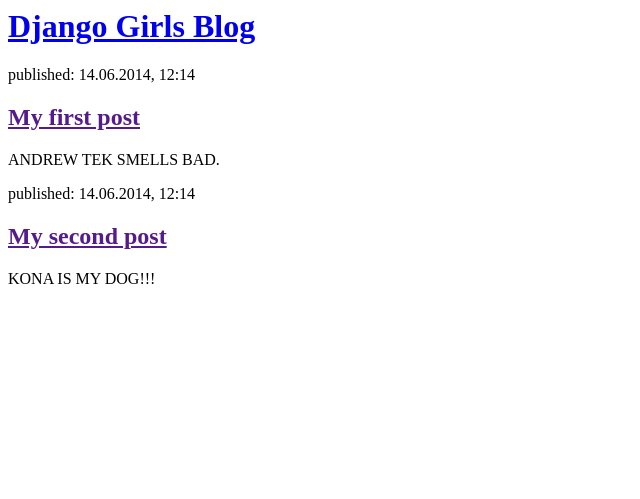
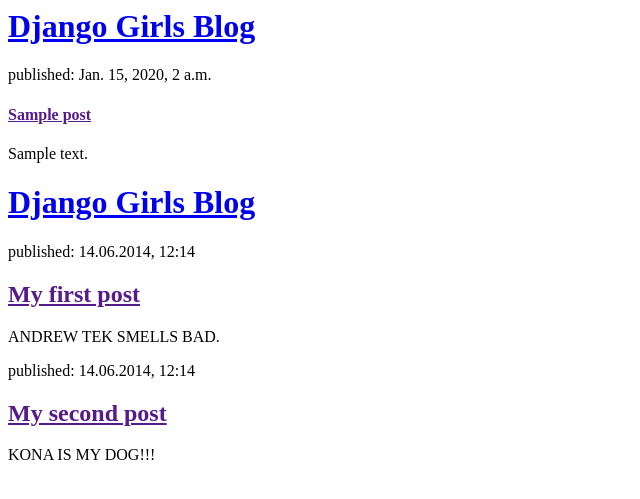
Before and after one commit to macheather/my-first-blog, a Django app: template blog/templates/blog/post_list.html in a window 1280 px wide. Shown: the top 499 px of the page, without its empty margins (0-640 px from the left). Run offline with Django 3.2, Linux system fonts and the light colour scheme; the template is opened without the code that fills it: values that come from a table or form of the project are taken from there, others are empty; tables that the repository leaves empty hold one stand-in row (values such as "Sample post").

Commit message:
Modifited templates to display posts from database.

```diff
--- a/blog/templates/blog/post_list.html
+++ b/blog/templates/blog/post_list.html
@@ -3,6 +3,17 @@
         <title>Django Girls blog</title>
     </head>
     <body>
+      <div>
+      <h1><a href="/">Django Girls Blog</a></h1>
+  </div>
+
+      {% for post in posts %}
+      <div>
+          <p>published: {{ post.published_date }}</p>
+          <h4><a href="">{{ post.title }}</a></h4>
+          <p>{{ post.text|linebreaksbr }}</p>
+      </div>
+          {% endfor %}
         <div>
             <h1><a href="/">Django Girls Blog</a></h1>
         </div>
--- a/blog/views.py
+++ b/blog/views.py
@@ -1,4 +1,8 @@
 from django.shortcuts import render
+from .models import Post
+from django.utils import timezone
+
 
 def post_list(request):
-    return render(request, 'blog/post_list.html')
+    posts = Post.objects.filter(published_date__lte=timezone.now()).order_by('-published_date')
+    return render(request, 'blog/post_list.html', {'posts': posts})
```
